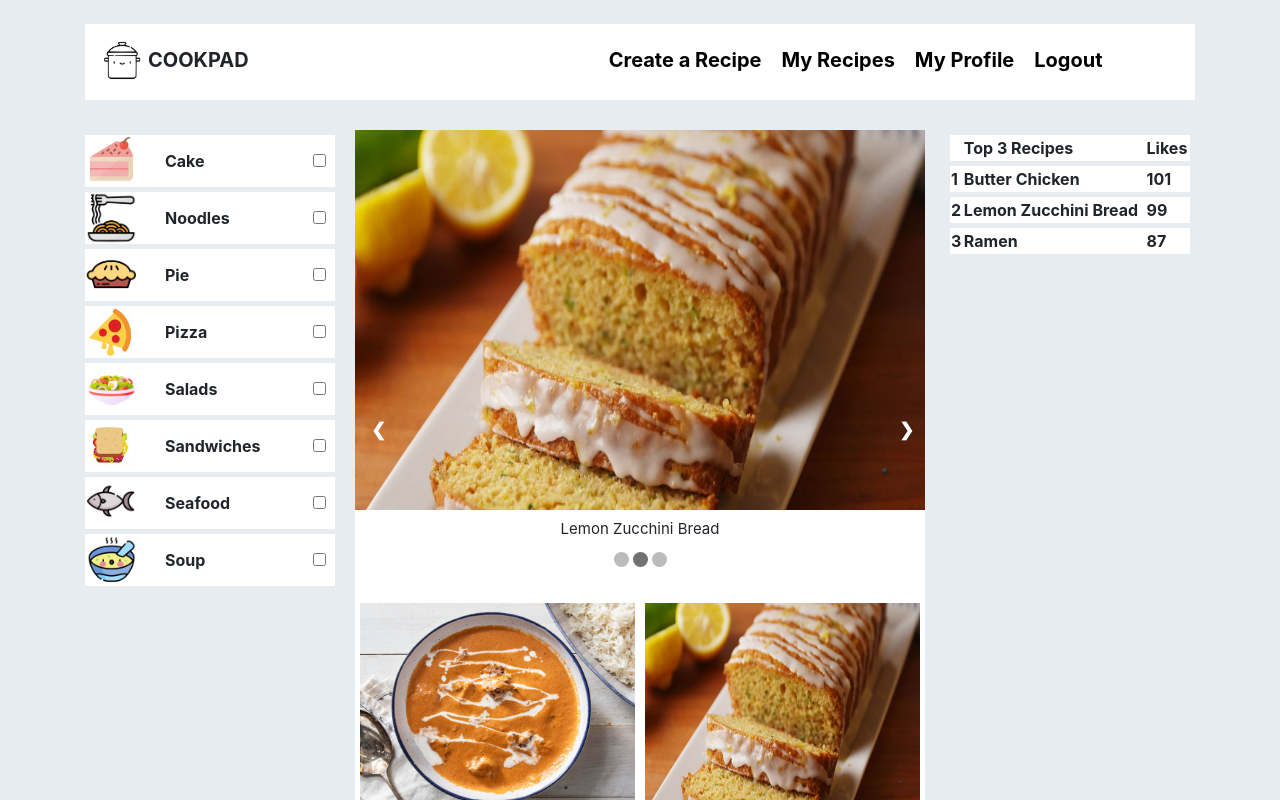
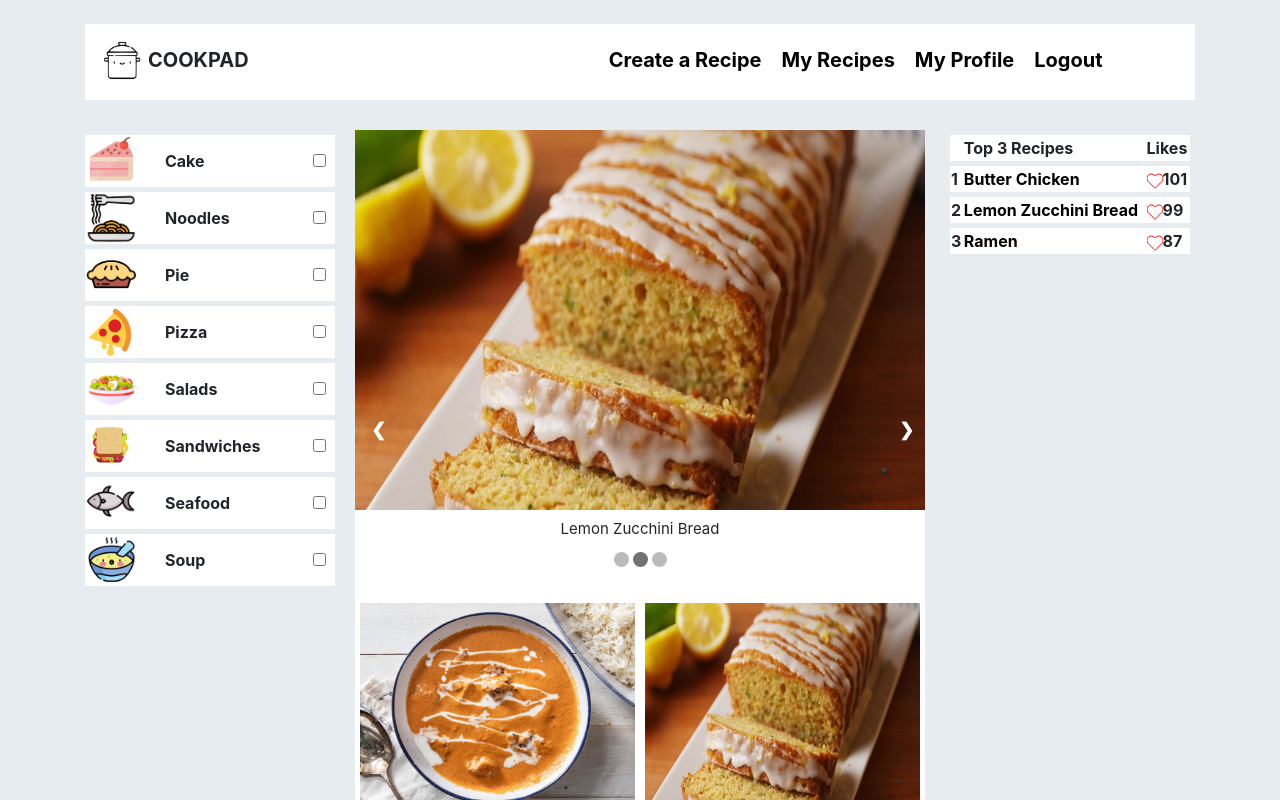
Before and after one commit to CatherineZM/CookPad, a React (Create React App) app: page /homepage/1 in a window 1280 px wide. Shown: the top 800 px of the page. Built offline with nearby package versions, Linux system fonts and the light colour scheme.

Commit message:
added like/dislike feature

```diff
--- a/package.json
+++ b/package.json
@@ -13,8 +13,11 @@
     "react": "^16.14.0",
     "react-dom": "^16.14.0",
     "react-icons": "^3.11.0",
+    "react-native": "^0.63.3",
+    "react-native-vector-icons": "^7.1.0",
     "react-router-dom": "^5.2.0",
-    "react-scripts": "3.4.3"
+    "react-scripts": "^3.4.4",
+    "react-uid": "^2.3.0"
   },
   "scripts": {
     "start": "react-scripts start",
--- a/src/components/homePage/homePage.component.js
+++ b/src/components/homePage/homePage.component.js
@@ -29,23 +29,21 @@ export default class HomePage extends Component {
             slide_idx: 0,
             num_slides: 3,
             // the data will be fetched from the database
-            top3_recipe: [{src:recipe1, title:'Butter Chicken', likes: 101, categories:['soup']},
-                {src:recipe2, title:'Lemon Zucchini Bread', likes: 99, categories:['cake']},
-                {src:recipe3, title:'Ramen', likes: 87, categories:['noodles']}],
+            top3_recipe: [0, 1, 2],
 
             // the data will be fetched from the database
             recipes: [
-                {id:0, src:recipe1, title:'Butter Chicken', likes: 101, categories:['soup']},
-                {id:1, src:recipe2, title:'Lemon Zucchini Bread', likes: 99, categories:['cake']},
-                {id:2, src:recipe3, title:'Ramen', likes:87, categories:['noodles']},
-                {id:3, src:recipe4, title:'vanilla cake', likes:76, categories:['cake']},
-                {id:4, src:recipe5, title:'Homemade Spaghetti', likes:65, categories:['noodles']},
-                {id:5, src:recipe6, title:'Apple Pie', likes:63, categories:['pie']},
-                {id:6, src:recipe7, title:'Homemade Pizza', likes:62, categories:['pizza']},
-                {id:7, src:recipe8, title:'Greek Salad', likes:60, categories:['salad']},
-                {id:8, src:recipe9, title:'Seafood Sandwiches', likes:58, categories:['seafood', 'sandwiches']},
-                {id:9, src:recipe10, title:'Spicy seafood stew', likes:50, categories:['seafood', 'soup']},
-                {id:10, src:recipe11, title:'White Bean Chicken Soup', likes:47, categories:['soup']}
+                {id:0, src:recipe1, liked: false, title:'Butter Chicken', likes: 101, categories:['soup']},
+                {id:1, src:recipe2, liked: false, title:'Lemon Zucchini Bread', likes: 99, categories:['cake']},
+                {id:2, src:recipe3, liked: false, title:'Ramen', likes:87, categories:['noodles']},
+                {id:3, src:recipe4, liked: false, title:'vanilla cake', likes:76, categories:['cake']},
+                {id:4, src:recipe5, liked: false, title:'Homemade Spaghetti', likes:65, categories:['noodles']},
+                {id:5, src:recipe6, liked: false, title:'Apple Pie', likes:63, categories:['pie']},
+                {id:6, src:recipe7, liked: false, title:'Homemade Pizza', likes:62, categories:['pizza']},
+                {id:7, src:recipe8, liked: false, title:'Greek Salad', likes:60, categories:['salad']},
+                {id:8, src:recipe9, liked: false, title:'Seafood Sandwiches', likes:58, categories:['seafood', 'sandwiches']},
+                {id:9, src:recipe10, liked: false, title:'Spicy seafood stew', likes:50, categories:['seafood', 'soup']},
+                {id:10, src:recipe11, liked: false, title:'White Bean Chicken Soup', likes:47, categories:['soup']}
             ]
         }
     }
@@ -95,6 +93,24 @@ export default class HomePage extends Component {
         dots[this.state.slide_idx].className += " active";
     }
 
+    clickHeart = (rid) => {
+        // need to update the information into database
+        if(this.state.recipes[rid].liked){
+            let new_recipes = this.state.recipes
+            new_recipes[rid].liked = false;
+            new_recipes[rid].likes--;
+            this.setState({ recipes: new_recipes });
+        }else{
+            let new_recipes = this.state.recipes
+            new_recipes[rid].liked = true;
+            new_recipes[rid].likes++;
+            this.setState({ recipes: new_recipes });
+        }
+
+        // update top three recipes
+
+    }
+
     render(){
         return(
             <div id="body">
@@ -106,16 +122,23 @@ export default class HomePage extends Component {
                     <div id="middle-panel">
                         {/* recipe slide show */}
                         <RecipeSlideShow
-                            imgsrc={this.state.top3_recipe[this.state.slide_idx].src}
-                            imgalt={this.state.top3_recipe[this.state.slide_idx].title}
-                            imgtext={this.state.top3_recipe[this.state.slide_idx].title}
+                            imgsrc={this.state.recipes[this.state.top3_recipe[this.state.slide_idx]].src}
+                            imgalt={this.state.recipes[this.state.top3_recipe[this.state.slide_idx]].title}
+                            imgtext={this.state.recipes[this.state.top3_recipe[this.state.slide_idx]].title}
                             decrSlide={this.decrSlide}
                             incrSlide={this.incrSlide}
                         />
-                        <ReceipeList recipes={this.state.recipes}/>
+                        <ReceipeList
+                        recipes={this.state.recipes}
+                        clickHeart={this.clickHeart}
+                        />
                     </div>
 
-                    <HomePageRightPanel top3_recipe={this.state.top3_recipe}/>
+                    <HomePageRightPanel
+                    top3_recipe={this.state.top3_recipe}
+                    recipes={this.state.recipes}
+                    clickHeart={this.clickHeart}
+                    />
                 </div>
             </div>
         )
--- a/src/components/homePage/recipelist/recipelist.component.js
+++ b/src/components/homePage/recipelist/recipelist.component.js
@@ -1,19 +1,26 @@
 import React, { Component } from 'react';
 import {Link} from "react-router-dom";
-import "./style.css"
+import "./style.css";
+import { FaHeart } from "react-icons/fa";
+import { uid } from "react-uid";
 
 export default class ReceipeList extends Component {
     render(){
-        const {recipes} = this.props;
+        const {recipes, clickHeart} = this.props;
         return(
             <div>
             {recipes.map( (recipe) => (
-                <Link to={"/viewrecipe/"+ recipe.id}>
-                <div className="recipe-container">
+                <div key={uid(recipe.title)} className="recipe-container">
+                    <Link to={"/viewrecipe/"+ recipe.id}>
                     <img className="recipe" src={recipe.src} alt={recipe.text} height="200px" width="275px"/>
+                    </Link>
                     <div className="recipe-title">{recipe.title}</div>
+                    <div>
+                        {recipe.liked && <FaHeart className="likes" onClick={()=>clickHeart(recipe.id)}/>}
+                        {!recipe.liked && <FaHeart className="dislikes" onClick={()=>clickHeart(recipe.id)}/>}
+                        {recipe.likes}
+                    </div>
                 </div>
-                </Link>
             ))}
             </div>
         )
--- a/src/components/homePage/recipelist/style.css
+++ b/src/components/homePage/recipelist/style.css
@@ -17,3 +17,23 @@ a:hover{
     background-color:#e6ecf0;
     color: #86a4b6;
 }
+
+.likes{
+    color: red;
+    border-radius: 10px;
+    border-color: black;
+    cursor: pointer;
+}
+.likes:hover{
+    color: red;
+    border-radius: 10px;
+    border-color: black;
+
+}
+
+.dislikes{
+    color: white;
+    stroke:red;
+    stroke-width: 30;
+    cursor: pointer;
+}
--- a/src/components/homePage/rightpanel/homePageRightPanel.component.js
+++ b/src/components/homePage/rightpanel/homePageRightPanel.component.js
@@ -1,9 +1,11 @@
 import React, { Component } from 'react';
-import "./style.css"
+import "./style.css";
+import {Link} from "react-router-dom";
+import { FaHeart } from "react-icons/fa";
 
 export default class HomePageRightPanel extends Component {
     render(){
-        const {top3_recipe} = this.props;
+        const {top3_recipe, recipes, clickHeart} = this.props;
         return(
             <div id="right-panel">
             <table>
@@ -15,18 +17,30 @@ export default class HomePageRightPanel extends Component {
                     </tr>
                     <tr>
                         <td>1</td>
-                        <td>{top3_recipe[0].title}</td>
-                        <td>{top3_recipe[0].likes}</td>
+                        <td><Link to={"/viewrecipe/"+ recipes[top3_recipe[0]].id}>{recipes[top3_recipe[0]].title}</Link></td>
+                        <td>
+                        {recipes[top3_recipe[0]].liked && <FaHeart className="likes" onClick={()=>clickHeart(top3_recipe[0])}/>}
+                        {!recipes[top3_recipe[0]].liked && <FaHeart className="dislikes" onClick={()=>clickHeart(top3_recipe[0])}/>}
+                        {recipes[top3_recipe[0]].likes}
+                        </td>
                     </tr>
                     <tr>
                         <td>2</td>
-                        <td>{top3_recipe[1].title}</td>
-                        <td>{top3_recipe[1].likes}</td>
+                        <td><Link to={"/viewrecipe/"+ recipes[top3_recipe[1]].id}>{recipes[top3_recipe[1]].title}</Link></td>
+                        <td>
+                        {recipes[top3_recipe[1]].liked && <FaHeart className="likes" onClick={()=>clickHeart(top3_recipe[1])}/>}
+                        {!recipes[top3_recipe[1]].liked && <FaHeart className="dislikes" onClick={()=>clickHeart(top3_recipe[1])}/>}
+                        {recipes[top3_recipe[1]].likes}
+                        </td>
                     </tr>
                     <tr>
                         <td>3</td>
-                        <td>{top3_recipe[2].title}</td>
-                        <td>{top3_recipe[2].likes}</td>
+                        <td><Link to={"/viewrecipe/"+ recipes[top3_recipe[2]].id}>{recipes[top3_recipe[2]].title}</Link></td>
+                        <td>
+                        {recipes[top3_recipe[2]].liked && <FaHeart className="likes" onClick={()=>clickHeart(top3_recipe[2])}/>}
+                        {!recipes[top3_recipe[2]].liked && <FaHeart className="dislikes" onClick={()=>clickHeart(top3_recipe[2])}/>}
+                        {recipes[top3_recipe[2]].likes}
+                        </td>
                     </tr>
                 </tbody>
             </table>
```
Also changed, not shown: 1 other file (tests, documents, lock files or other folders).
